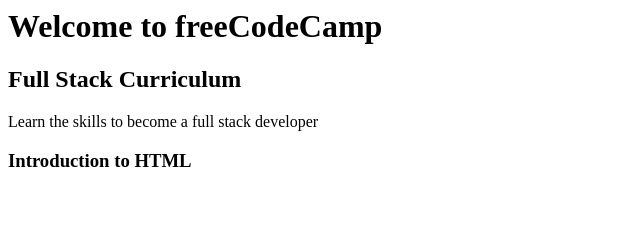
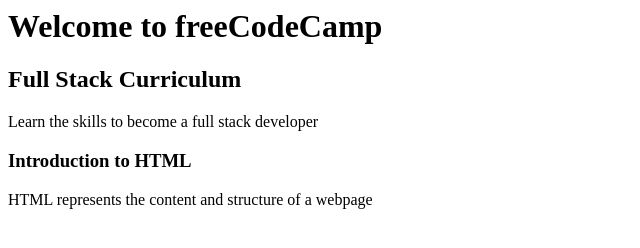
Before and after one commit to ChadHarper811/build_A_Curriculum_Outline, a plain HTML site: page index.html in a window 1280 px wide. Shown: the whole page, without its empty margins (0-640 px from the left). Drawn offline with Linux system fonts and the light colour scheme.

Commit message:
added paragraph

```diff
--- a/index.html
+++ b/index.html
@@ -5,3 +5,5 @@
 <p>Learn the skills to become a full stack developer</p>
 
 <h3>Introduction to HTML</h3>
+
+<p>HTML represents the content and structure of a webpage</p>
```
